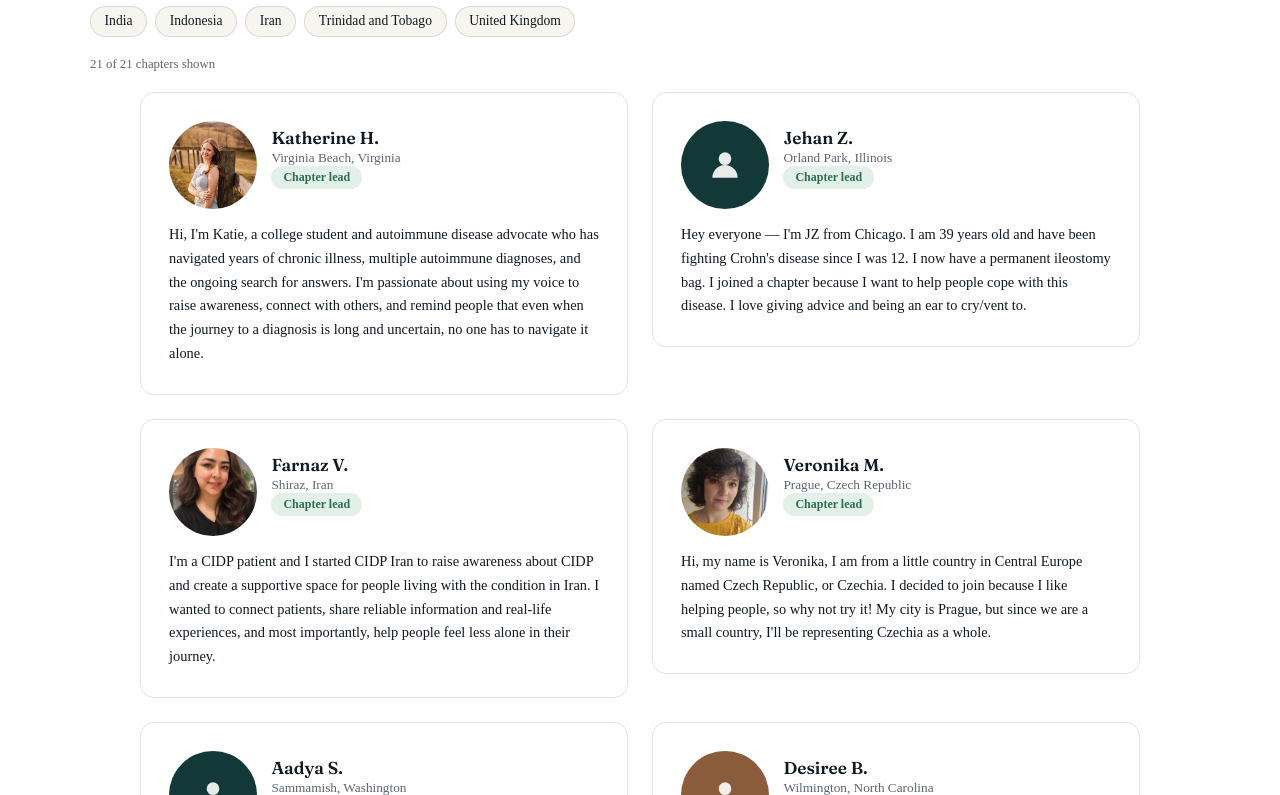
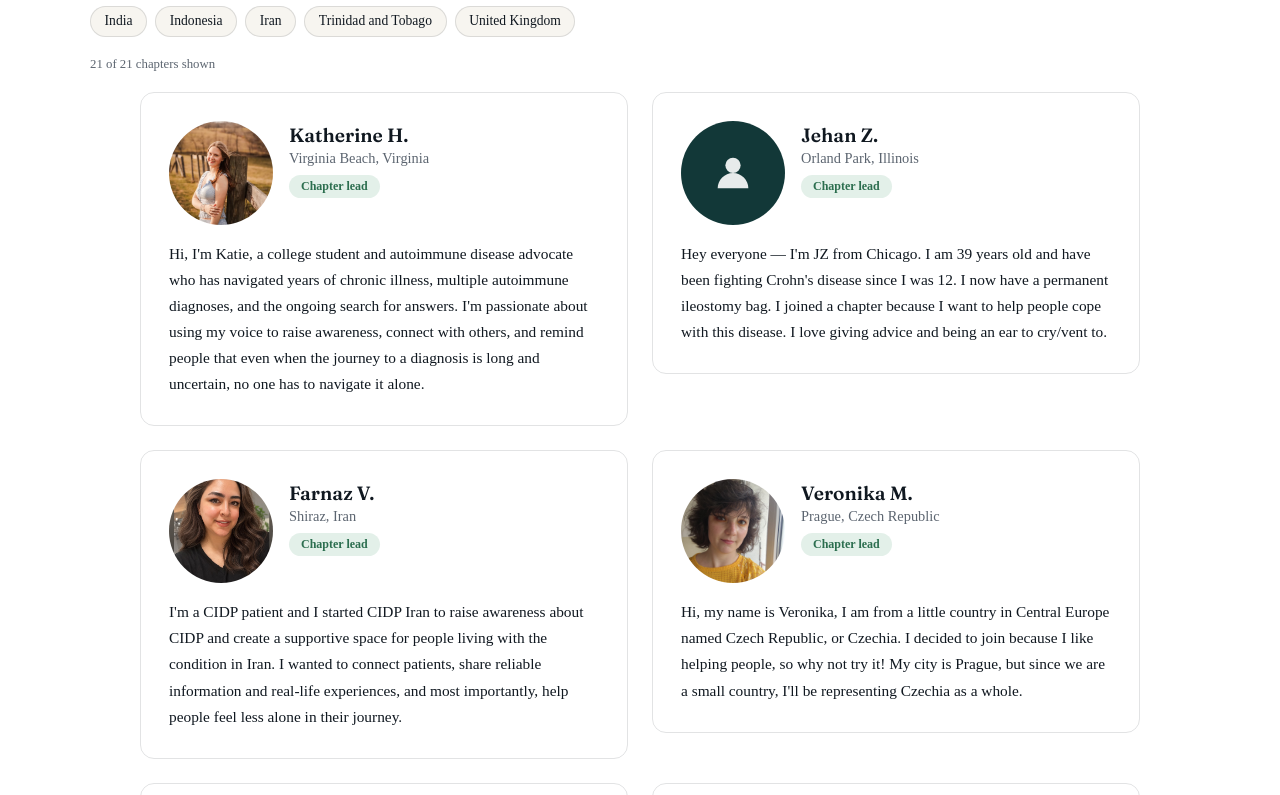
Before and after one commit to AadyaS26/patient-voice-coalition, a React (Vite) app: page /create-chapter in a window 1280 px wide. Shown: the part 1105-1900 px from the top of the page. Built offline with nearby package versions, Linux system fonts and the light colour scheme; no server answers.

Commit message:
Update CreateChapter.css

```diff
--- a/src/pages/CreateChapter.css
+++ b/src/pages/CreateChapter.css
@@ -332,22 +332,28 @@
 
 .chapter-directory-card-header {
   display: flex;
-  align-items: center;
-  gap: 0.9rem;
-  margin-bottom: 0.9rem;
+  align-items: flex-start;
+  gap: 1rem;
+  flex-wrap: nowrap;
+  margin-bottom: 1rem;
+}
+
+.chapter-directory-text {
+  padding-top: 2px;
 }
 
 .chapter-directory-name {
   font-family: "Fraunces", Georgia, serif;
-  font-size: 1.08rem;
+  font-size: 1.2rem;
   font-weight: 600;
   color: var(--ink);
-  margin-bottom: 2px;
+  margin-bottom: 3px;
 }
 
 .chapter-directory-loc {
-  font-size: 0.83rem;
+  font-size: 0.9rem;
   color: var(--muted);
+  margin-bottom: 8px;
 }
 
 .chapter-directory-badge {
@@ -358,7 +364,6 @@
   background: var(--amber-pale);
   padding: 4px 12px;
   border-radius: 14px;
-  margin-bottom: 0.85rem;
 }
 
 .chapter-directory-badge.pending {
@@ -375,8 +380,8 @@
    to the side of the card */
 .chapter-directory-avatar,
 .chapter-directory-avatar-img {
-  width: 88px;
-  height: 88px;
+  width: 104px;
+  height: 104px;
   border-radius: 50%;
   flex-shrink: 0;
 }
@@ -388,8 +393,8 @@
 }
 
 .chapter-directory-avatar svg {
-  width: 38px;
-  height: 38px;
+  width: 46px;
+  height: 46px;
 }
 
 .chapter-directory-avatar-img {
@@ -398,9 +403,9 @@
 }
 
 .chapter-directory-bio {
-  font-size: 0.9rem;
+  font-size: 0.96rem;
   color: var(--ink);
-  line-height: 1.65;
+  line-height: 1.7;
 }
 
 @media (max-width: 720px) {
```
